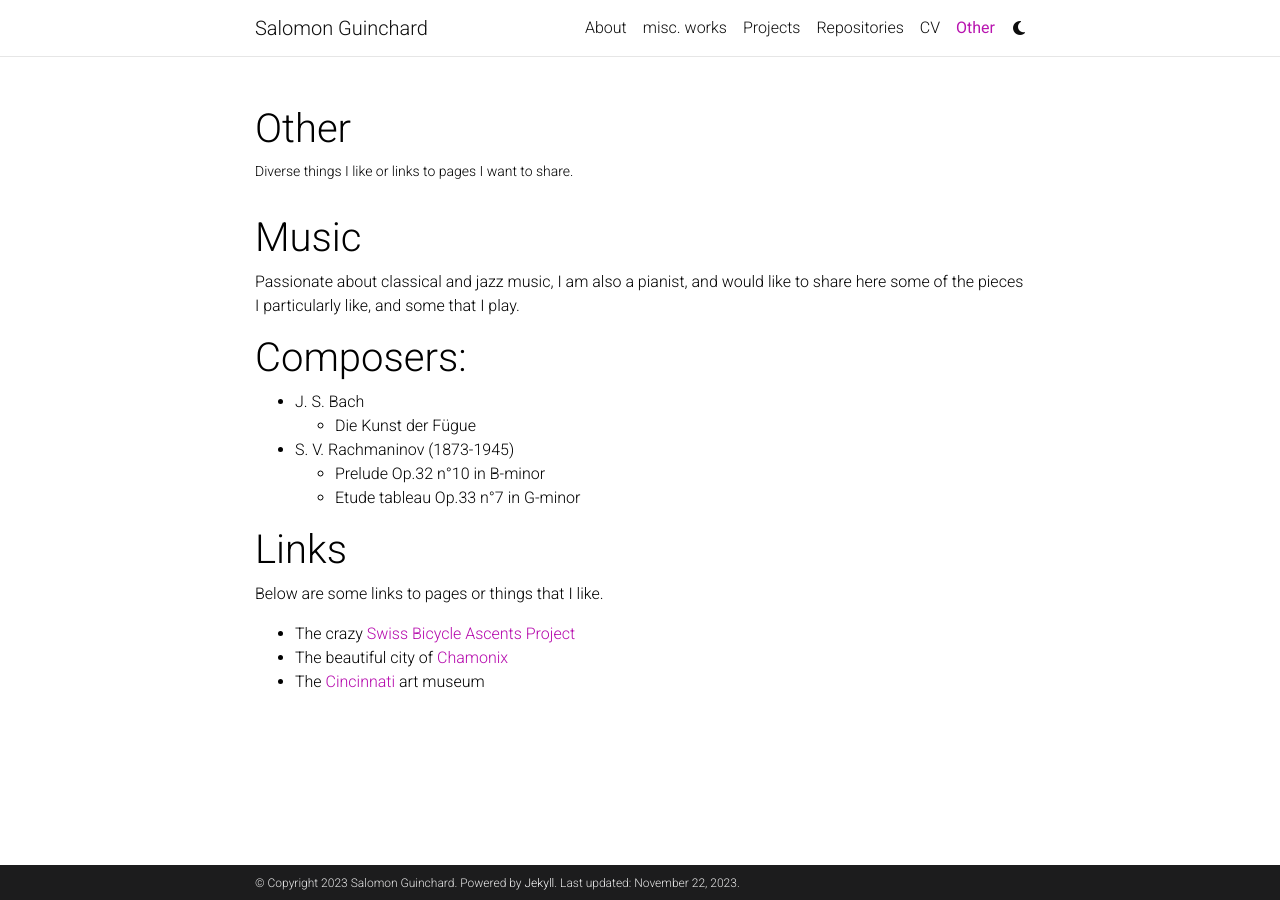
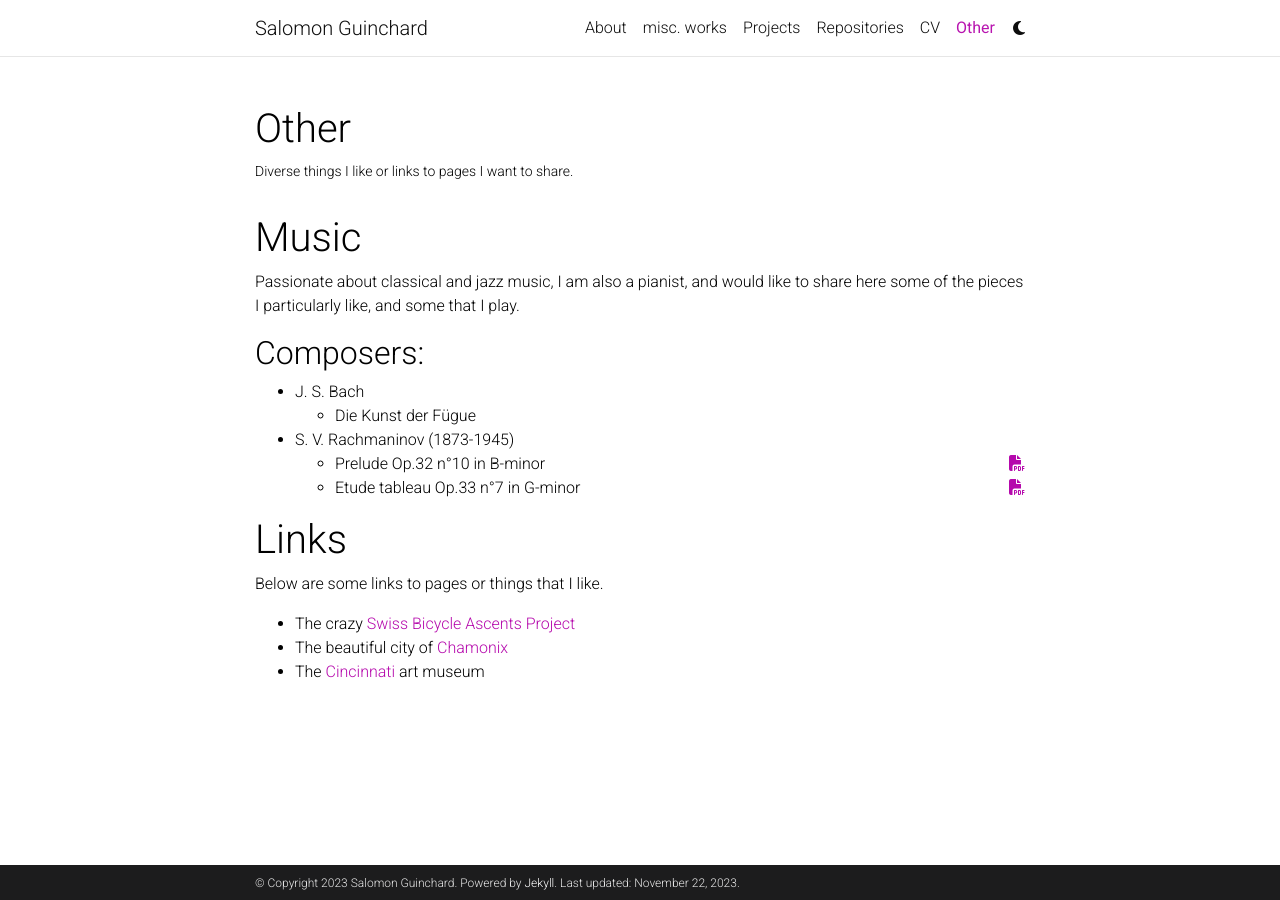
Before and after one commit to salomon73/salomon73.github.io, a Jekyll site: the page built from _pages/teaching.md, in a window 1280 px wide. Built offline with Jekyll 4.4.1, drawn with Linux system fonts in a browser that asks for light colours; comment, search, counter and statistics services are not loaded; a style sheet for code colours, icons or effects is not loaded.

Commit message:
pdf finally solved?

```diff
--- a/_pages/teaching.md
+++ b/_pages/teaching.md
@@ -10,14 +10,14 @@
 
 Passionate about classical and jazz music, I am also a pianist, and would like to share here some of the pieces I particularly like, and some that I play.
 
-# Composers:
+## Composers:
 
 - J. S. Bach
     - Die Kunst der Fügue
 
 - S. V. Rachmaninov (1873-1945)
-    - Prelude Op.32 n°10 in B-minor
-    - Etude tableau Op.33 n°7 in G-minor
+    - Prelude Op.32 n°10 in B-minor <a href="{{ poster.pdf | prepend: 'assets/pdf/' | relative_url}}" target="_blank" rel="noopener noreferrer" class="float-right"><i class="fas fa-file-pdf"></i></a>
+    - Etude tableau Op.33 n°7 in G-minor <a href="{{ main.pdf | prepend: 'assets/pdf/' | relative_url}}" target="_blank" rel="noopener noreferrer" class="float-right"><i class="fas fa-file-pdf"></i></a>
 
 
 # Links
```
